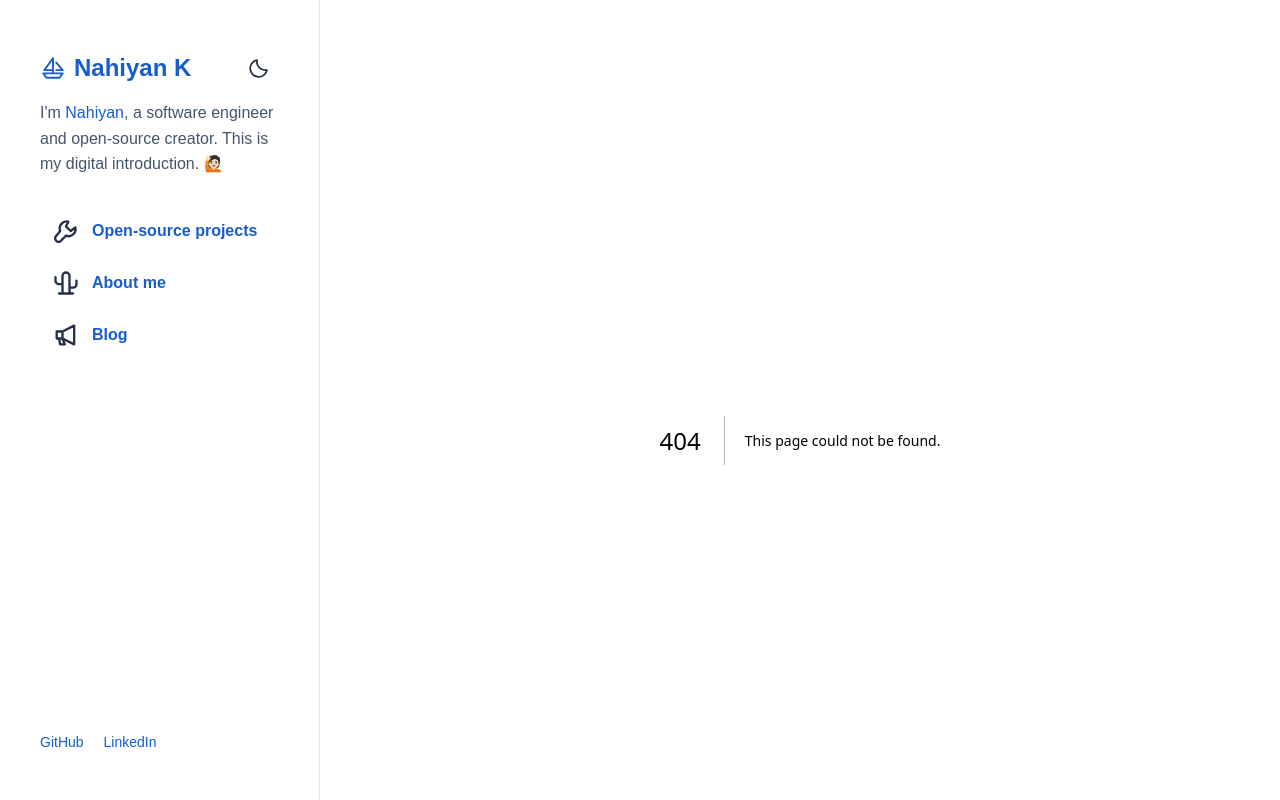
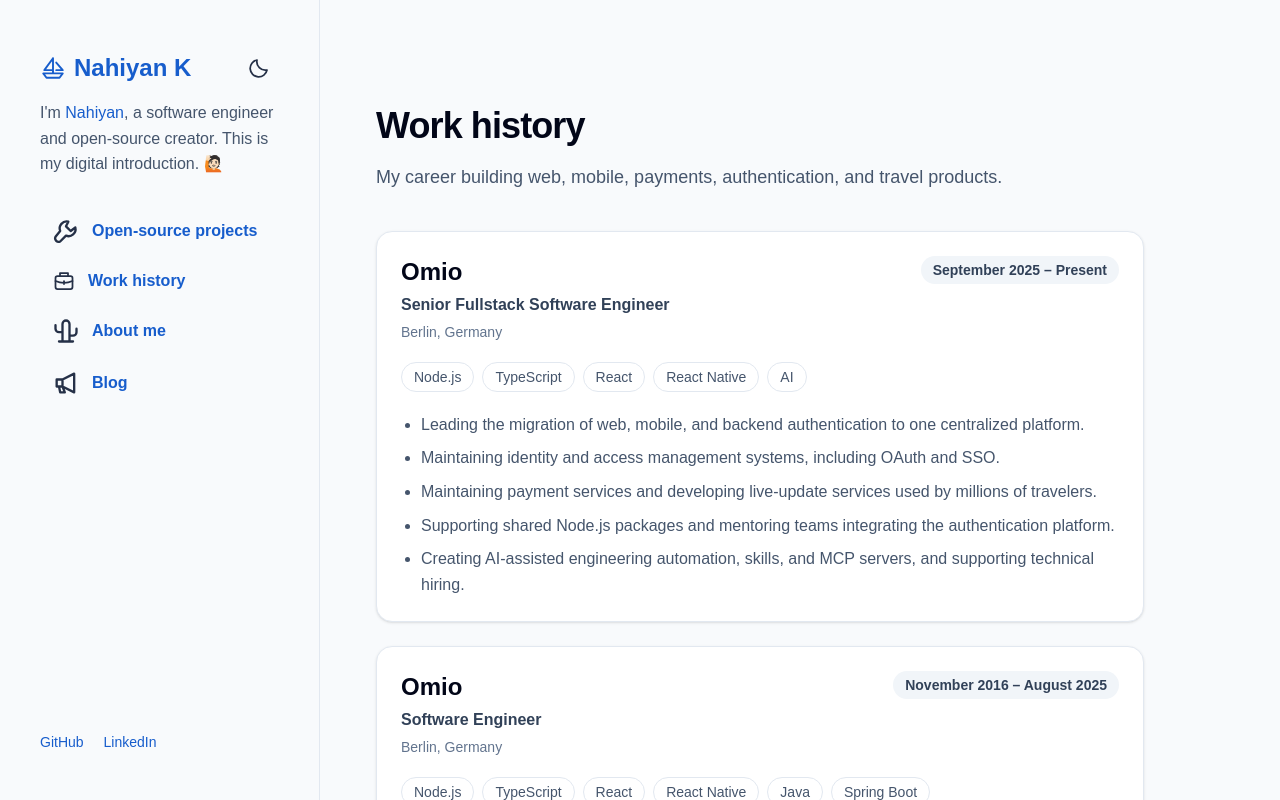
Before and after one commit to ayonious/oyon-portfolio, a Next.js app: page /work in a window 1280 px wide. Before the commit this address had no page. Built offline with nearby package versions, Linux system fonts and the light colour scheme.

Commit message:
feat: add work history timeline

```diff
--- /dev/null
+++ b/app/work/page.tsx
@@ -0,0 +1,62 @@
+import { workHistory } from "../../config/workHistory";
+
+export default function WorkHistoryPage() {
+  return (
+    <section className="max-w-3xl py-8 sm:py-16">
+      <header>
+        <h1 className="text-4xl font-bold tracking-tight text-slate-950 dark:text-slate-50">
+          Work history
+        </h1>
+        <p className="mt-4 text-lg text-slate-600 dark:text-slate-300">
+          My career building web, mobile, payments, authentication, and travel
+          products.
+        </p>
+      </header>
+
+      <div className="mt-10 space-y-6">
+        {workHistory.map((job) => (
+          <article
+            key={`${job.company}-${job.start}`}
+            className="rounded-2xl border border-slate-200 bg-white p-6 shadow-sm dark:border-slate-700 dark:bg-slate-900"
+          >
+            <div className="flex flex-wrap items-start justify-between gap-3">
+              <div>
+                <h2 className="text-2xl font-bold text-slate-950 dark:text-slate-50">
+                  {job.company}
+                </h2>
+                <p className="mt-1 font-semibold text-slate-700 dark:text-slate-200">
+                  {job.role}
+                </p>
+                <p className="mt-1 text-sm text-slate-500 dark:text-slate-400">
+                  {job.location}
+                </p>
+              </div>
+              <p className="rounded-full bg-slate-100 px-3 py-1 text-sm font-semibold text-slate-700 dark:bg-slate-800 dark:text-slate-200">
+                {job.start} – {job.end}
+              </p>
+            </div>
+
+            {job.technologies && (
+              <ul className="mt-5 flex flex-wrap gap-2" aria-label="Technologies">
+                {job.technologies.map((technology) => (
+                  <li
+                    key={technology}
+                    className="rounded-full border border-slate-200 px-3 py-1 text-sm text-slate-600 dark:border-slate-700 dark:text-slate-300"
+                  >
+                    {technology}
+                  </li>
+                ))}
+              </ul>
+            )}
+
+            <ul className="mt-5 list-disc space-y-2 pl-5 text-slate-600 dark:text-slate-300">
+              {job.highlights.map((highlight) => (
+                <li key={highlight}>{highlight}</li>
+              ))}
+            </ul>
+          </article>
+        ))}
+      </div>
+    </section>
+  );
+}
--- a/components/ProfileSidebar.tsx
+++ b/components/ProfileSidebar.tsx
@@ -2,6 +2,7 @@
 import ThemeToggle from "./ThemeToggle";
 import {
   CactusIcon,
+  BriefcaseIcon,
   MegaphoneIcon,
   SailboatIcon,
   WrenchIcon,
@@ -9,6 +10,7 @@
 
 const navigationItems = [
   { href: "/projects", label: "Open-source projects", Icon: WrenchIcon },
+  { href: "/work", label: "Work history", Icon: BriefcaseIcon },
   { href: "/about", label: "About me", Icon: CactusIcon },
   { href: "/blog", label: "Blog", Icon: MegaphoneIcon },
 ];
--- a/components/icons/SidebarIcons.tsx
+++ b/components/icons/SidebarIcons.tsx
@@ -62,3 +62,12 @@
     </svg>
   );
 }
+
+export function BriefcaseIcon(props: IconProps) {
+  return (
+    <svg {...sharedProps} height={24} strokeWidth={1.75} width={24} {...props}>
+      <rect x="3.5" y="7" width="17" height="13" rx="2" />
+      <path d="M8 7V4h8v3M3.5 12a21 21 0 0 0 17 0M12 12v3" />
+    </svg>
+  );
+}
--- /dev/null
+++ b/config/workHistory.ts
@@ -0,0 +1,71 @@
+export type WorkHistoryEntry = {
+  company: string;
+  end: string;
+  highlights: string[];
+  location: string;
+  role: string;
+  start: string;
+  technologies?: string[];
+};
+
+export const workHistory: WorkHistoryEntry[] = [
+  {
+    company: "Omio",
+    role: "Senior Fullstack Software Engineer",
+    location: "Berlin, Germany",
+    start: "September 2025",
+    end: "Present",
+    technologies: ["Node.js", "TypeScript", "React", "React Native", "AI"],
+    highlights: [
+      "Leading the migration of web, mobile, and backend authentication to one centralized platform.",
+      "Maintaining identity and access management systems, including OAuth and SSO.",
+      "Maintaining payment services and developing live-update services used by millions of travelers.",
+      "Supporting shared Node.js packages and mentoring teams integrating the authentication platform.",
+      "Creating AI-assisted engineering automation, skills, and MCP servers, and supporting technical hiring.",
+    ],
+  },
+  {
+    company: "Omio",
+    role: "Software Engineer",
+    location: "Berlin, Germany",
+    start: "November 2016",
+    end: "August 2025",
+    technologies: [
+      "Node.js",
+      "TypeScript",
+      "React",
+      "React Native",
+      "Java",
+      "Spring Boot",
+    ],
+    highlights: [
+      "Built and maintained PCI-compliant financial and payment systems.",
+      "Integrated card payments, PayPal, Apple Pay, Google Pay, iDEAL, Klarna Sofort, Alipay, and WeChat Pay through Adyen and Braintree.",
+      "Built OAuth and SSO authentication flows for Google, Apple, Facebook, and email login.",
+      "Led password-based login and passwordless two-factor authentication implementations.",
+      "Built and maintained fraud-prevention capabilities.",
+    ],
+  },
+  {
+    company: "European bank",
+    role: "Software Consultant · Contractor",
+    location: "Amsterdam, Netherlands",
+    start: "August 2016",
+    end: "October 2016",
+    highlights: [
+      "Worked as a software consultant for one of Europe's largest banks. Further details are protected by a non-disclosure agreement.",
+    ],
+  },
+  {
+    company: "Booking.com",
+    role: "Graduate Software Developer",
+    location: "Amsterdam, Netherlands",
+    start: "August 2015",
+    end: "July 2016",
+    highlights: [
+      "Added functionality for surfacing user-generated content.",
+      "Built post-sales features for offering additional products and extras after booking.",
+      "Created more than 30 experiments measuring bookings, turnover, performance, and other business metrics.",
+    ],
+  },
+];
```
Also changed, not shown: 2 other files (tests, documents, lock files or other folders).
